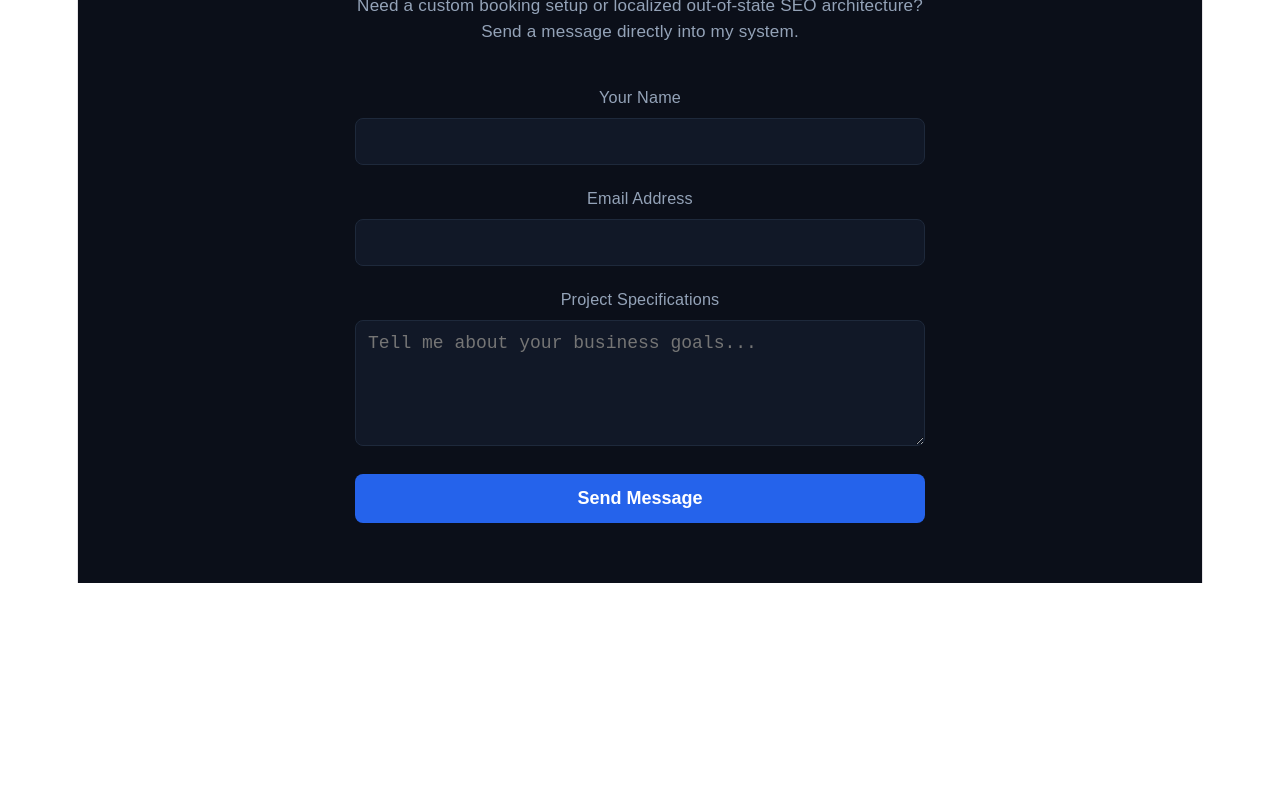
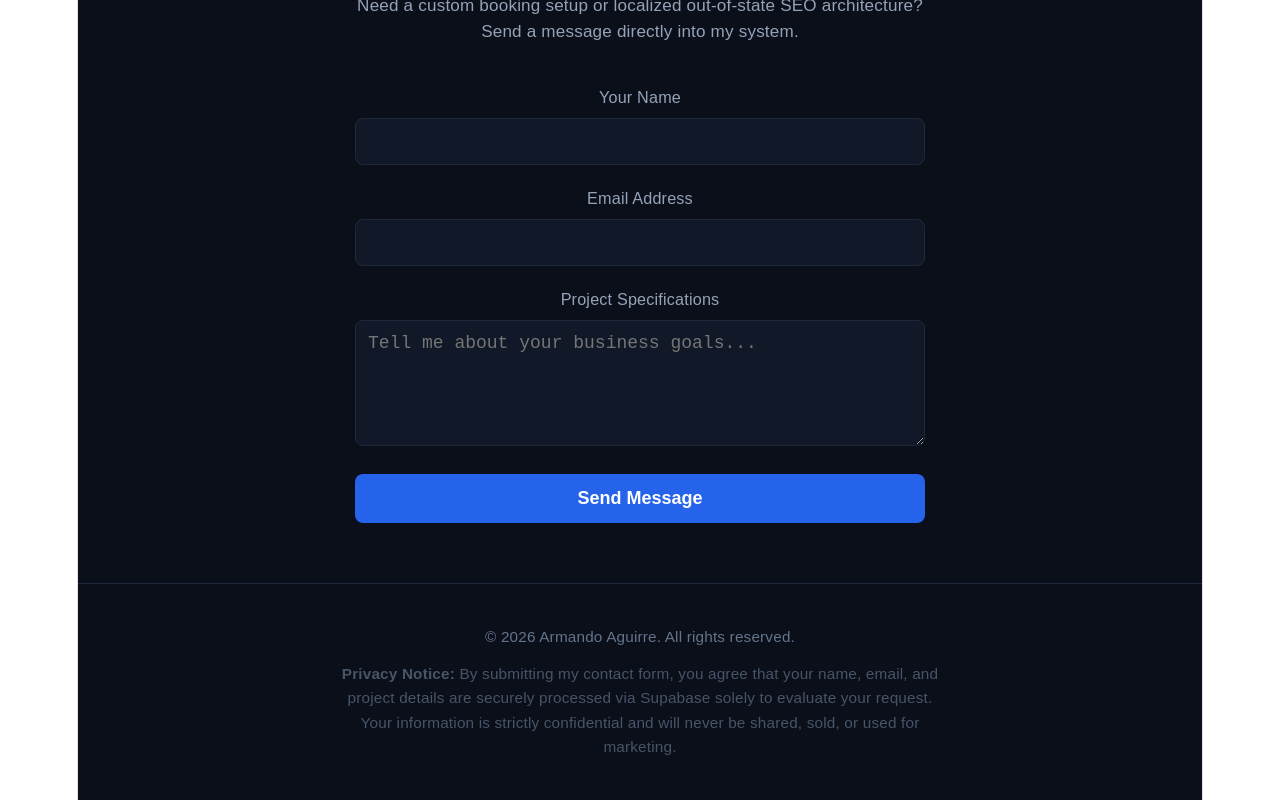
Before and after one commit to Armando1994-22/My-Developer-Portfolio, a React (Vite) app: page / in a window 1280 px wide. Shown: the part 2195-2995 px from the top of the page. Before the commit the page ends 2778 px from the top, so only its background shows below. Built offline with nearby package versions, Linux system fonts and the light colour scheme; no server answers.

Commit message:
added a privacy comment is the footer

```diff
--- a/src/App.jsx
+++ b/src/App.jsx
@@ -465,6 +465,35 @@ export default function App() {
     </button>
   </form>
 </section>
+ <footer style={{
+      backgroundColor: '#0b0f19',
+      borderTop: '1px solid #1e293b',
+      padding: '40px 20px',
+      textAlign: 'center',
+      fontSize: '0.85rem',
+      color: '#64748b'
+    }}>
+      <div style={{ maxWidth: '1200px', margin: '0 auto' }}>
+
+        {/* Copyright Notice */}
+        <p style={{ margin: '0 0 12px' }}>
+          &copy; {new Date().getFullYear()} Armando Aguirre. All rights reserved.
+        </p>
+
+        {/* Legal Disclaimer Box */}
+        <p style={{
+          maxWidth: '600px',
+          margin: '0 auto',
+          lineHeight: '1.6',
+          color: '#475569'
+        }}>
+          <strong>Privacy Notice:</strong> By submitting my contact form, you agree that your name,
+          email, and project details are securely processed via Supabase solely to evaluate your request.
+          Your information is strictly confidential and will never be shared, sold, or used for marketing.
+        </p>
+
+      </div>
+    </footer>
 
     </div>
   )
```
